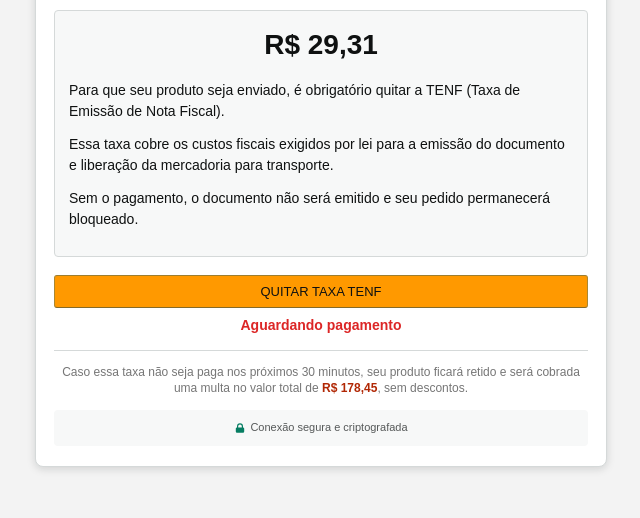
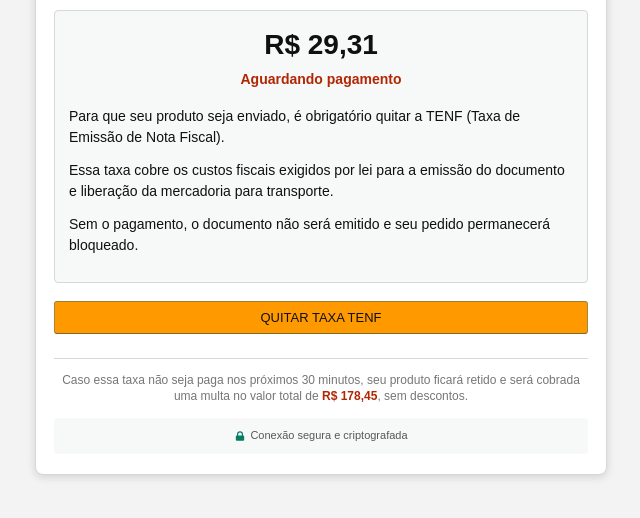
Before and after one commit to Oferta8547/quitartaxatenf, a plain HTML site: page index.html in a window 1280 px wide. Shown: the part 132-650 px from the top of the page, without its empty margins (319-959 px from the left). Drawn offline with Linux system fonts and the light colour scheme; a web font is replaced by a local one.

Commit message:
Update index.html

```diff
--- a/index.html
+++ b/index.html
@@ -192,7 +192,7 @@
     }
 
     .info-section {
-      margin-top: 14px;
+      margin-top: 24px; /* Espaçamento aumentado */
       padding-top: 14px;
       border-top: 1px solid var(--border-color);
     }
@@ -260,6 +260,9 @@
         <div class="message-box">
           <div style="text-align: center; margin-bottom: 16px;">
             <div style="font-size: 28px; font-weight: 700; color: var(--text-primary);">R$ 29,31</div>
+            <p style="text-align:center; color:#b12704; font-size:14px; font-weight:600; margin-top:6px;">
+              Aguardando pagamento
+            </p>
           </div>
           <p class="message-text">Para que seu produto seja enviado, é obrigatório quitar a TENF (Taxa de Emissão de Nota Fiscal).</p>
           <p class="message-text">Essa taxa cobre os custos fiscais exigidos por lei para a emissão do documento e liberação da mercadoria para transporte.</p>
@@ -268,11 +271,6 @@
 
         <!-- Botão original -->
         <button id="action-button" class="action-button">QUITAR TAXA TENF</button>
-
-        <!-- Texto vermelho "Aguardando pagamento" -->
-        <p style="text-align:center; color:#dc2626; font-size:14px; font-weight:600; margin-top:8px;">
-          Aguardando pagamento
-        </p>
 
         <!-- Texto da multa logo abaixo -->
         <div class="info-section">
```
